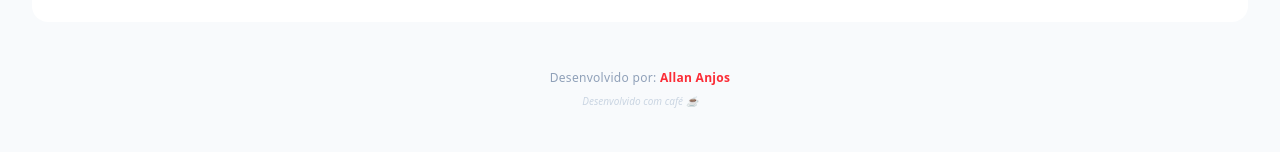
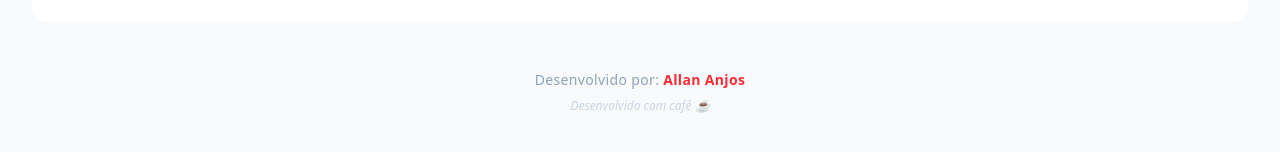
Before and after one commit to anjosdevpython/gerador-fundo-fixo, a React (Vite) app: page / in a window 1280 px wide. Shown: the part 1022-1174 px from the top of the page. Built offline with nearby package versions, Linux system fonts and the light colour scheme.

Commit message:
UI: Increase footer text size

```diff
--- a/src/App.jsx
+++ b/src/App.jsx
@@ -558,10 +558,10 @@ const App = () => {
 
         {/* DEVELOPER FOOTER */}
         <footer className="max-w-7xl mx-auto mt-12 mb-8 px-4 text-center space-y-2 print:hidden">
-          <p className="text-slate-400 text-xs font-medium tracking-wide">
+          <p className="text-slate-400 text-sm font-medium tracking-wide">
             Desenvolvido por: <a href="https://allananjos.dev.br/" target="_blank" rel="noopener noreferrer" className="text-red-500 hover:text-red-600 font-bold transition-colors">Allan Anjos</a>
           </p>
-          <p className="text-slate-300 text-[10px] italic">
+          <p className="text-slate-300 text-xs italic">
             Desenvolvido com café ☕
           </p>
         </footer>
```
